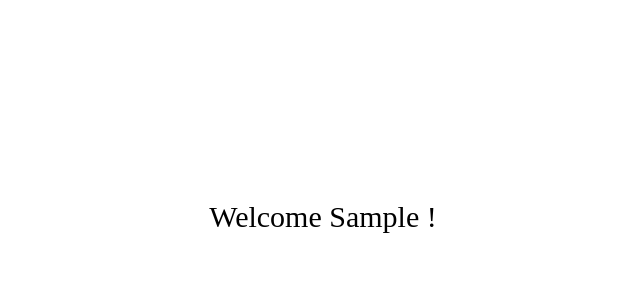
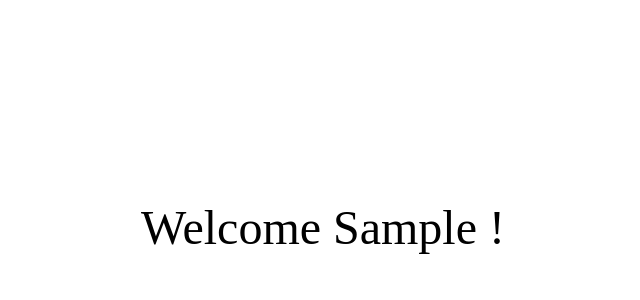
Before and after one commit to YashBhajbhuje67/Login_Page, a React (Vite) app: page / in a window 1280 px wide. Both pictures are taken after typing "Sample", "Sample123" into the empty fields and a click on the input 640 px from the left and 439 px from the top of the page. Shown: the top 300 px of the page, without its empty margins (317-957 px from the left). Built offline with nearby package versions, Linux system fonts and the light colour scheme.

Commit message:
modified .gitignore file

```diff
--- a/src/components/Display.css
+++ b/src/components/Display.css
@@ -1,6 +1,6 @@
 .display{
-  font-size: 30px;
   display: flex;
   justify-content: center;
   margin: 200px;
+  font-size: xxx-large;
 }
```
Also changed, not shown: 1 other file (tests, documents, lock files or other folders).
